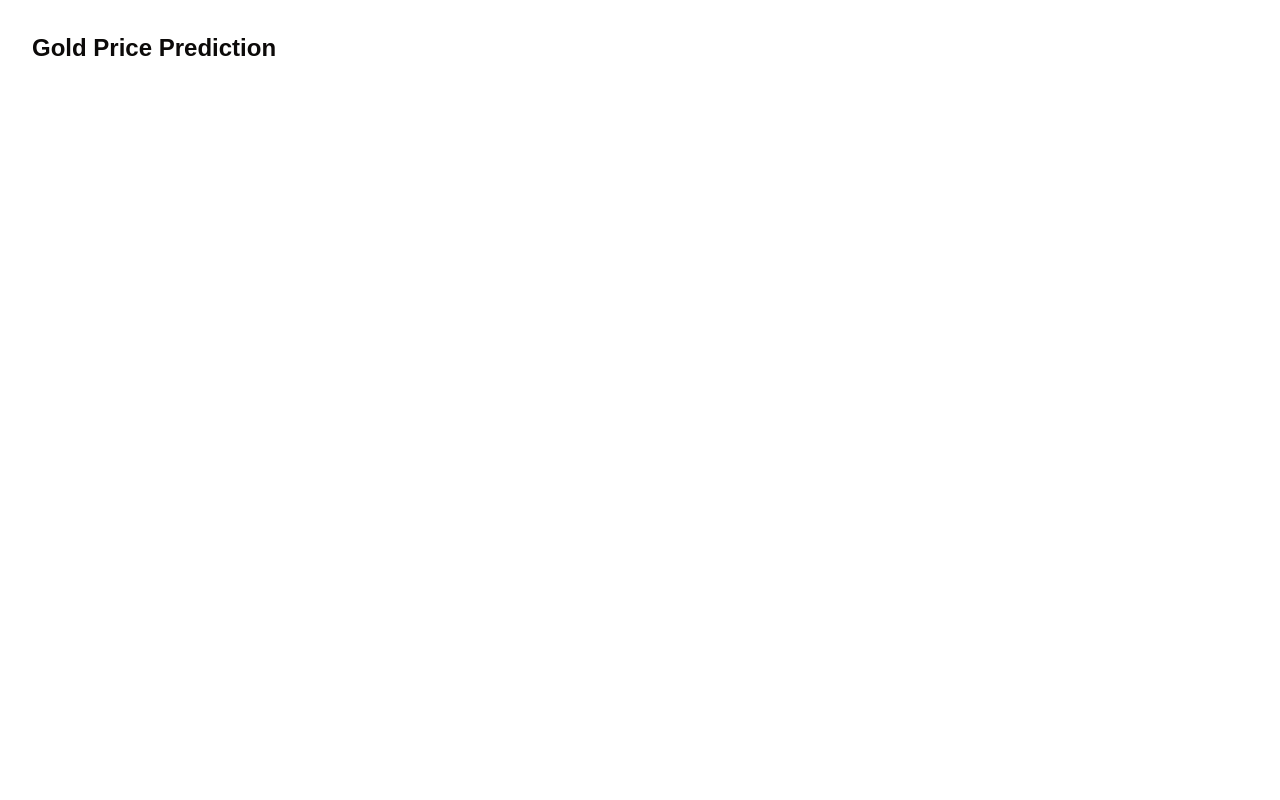
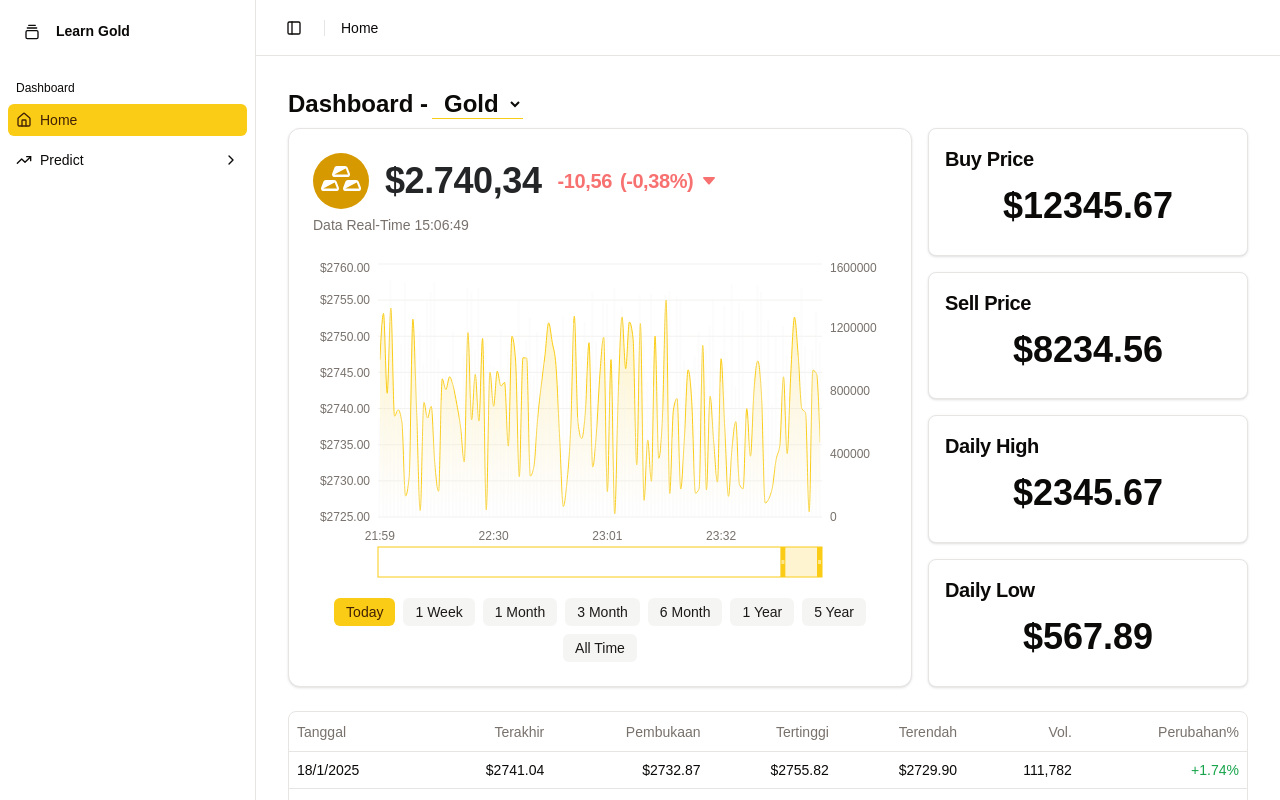
Before and after one commit to Fahridanaa/gold-prediction, a Next.js app: page / in a window 1280 px wide. Shown: the top 800 px of the page. Built offline with nearby package versions, Linux system fonts and the light colour scheme.

Commit message:
refactor

```diff
--- a/src/app/layout.tsx
+++ b/src/app/layout.tsx
@@ -1,5 +1,6 @@
 import type { Metadata } from "next";
 import { Geist, Geist_Mono } from "next/font/google";
+import ClientLayoutWrapper from "@/components/ClientLayoutWrapper";
 import "./globals.css";
 
 const geistSans = Geist({
@@ -13,8 +14,8 @@ const geistMono = Geist_Mono({
 });
 
 export const metadata: Metadata = {
-	title: "Create Next App",
-	description: "Generated by create next app",
+	title: "Gold Price Prediction",
+	description: "Gold price prediction and analysis",
 };
 
 export default function RootLayout({
@@ -25,9 +26,9 @@ export default function RootLayout({
 	return (
 		<html lang="en">
 			<body
-				className={`${geistSans.variable} ${geistMono.variable} antialiased `}
+				className={`${geistSans.variable} ${geistMono.variable} antialiased`}
 			>
-				{children}
+				<ClientLayoutWrapper>{children}</ClientLayoutWrapper>
 			</body>
 		</html>
 	);
--- a/src/app/page.tsx
+++ b/src/app/page.tsx
@@ -1,9 +1,36 @@
+"use client";
+
 import React from "react";
+import { PriceCard } from "@/components/PriceCard";
+import { PriceChart } from "@/components/PriceChart";
+import { PriceHistoryTable } from "@/components/PriceHistoryTable";
 
 export default function Home() {
 	return (
-		<main className="p-8">
-			<h1 className="text-2xl font-bold mb-4">Gold Price Prediction</h1>
+		<main className="p-4 sm:p-6 lg:p-8 mx-auto">
+			<header className="text-2xl font-semibold mb-2">
+				Dashboard -
+				<select className="ml-1 bg-transparent border-b border-primary px-2">
+					<option value="gold">Gold</option>
+				</select>
+			</header>
+			<div className="flex flex-col lg:flex-row gap-4">
+				<section className="flex-1 min-w-0 rounded-lg">
+					<PriceChart className="w-full" />
+				</section>
+				<aside className="grid grid-cols-2 lg:grid-cols-1 gap-4 lg:w-80">
+					<PriceCard title="Buy Price" price={12345.67} />
+					<PriceCard title="Sell Price" price={8234.56} />
+					<PriceCard title="Daily High" price={2345.67} />
+					<PriceCard title="Daily Low" price={567.89} />
+				</aside>
+			</div>
+
+			<section className="mt-6 rounded-lg border">
+				<div className="overflow-x-auto">
+					<PriceHistoryTable />
+				</div>
+			</section>
 		</main>
 	);
 }
--- a/src/components/app-sidebar.tsx
+++ b/src/components/AppSidebar.tsx
@@ -8,14 +8,14 @@ import {
 	SidebarHeader,
 	SidebarMenuButton,
 } from "@/components/ui/sidebar";
-import { CollapsibleSidebarMenuItem } from "./collapsible-menu-item";
-import { SidebarMenuItemComponent } from "./sidebar-menu-item-component";
+import { CollapsibleSidebarMenuItem } from "./CollapsibleSidebarMenuItem";
+import { SidebarMenuItemComponent } from "./SidebarMenuItemComponent";
 
 // Menu items.
 const items = [
 	{
 		title: "Home",
-		url: "/dashboard",
+		url: "/",
 		icon: Home,
 	},
 	{
--- /dev/null
+++ b/src/components/ClientLayoutWrapper.tsx
@@ -0,0 +1,15 @@
+"use client";
+
+import dynamic from "next/dynamic";
+
+const ClientLayout = dynamic(() => import("@/components/ClientLayout"), {
+	ssr: false,
+});
+
+export default function ClientLayoutWrapper({
+	children,
+}: {
+	children: React.ReactNode;
+}) {
+	return <ClientLayout>{children}</ClientLayout>;
+}
--- a/src/components/collapsible-menu-item.tsx
+++ b/src/components/CollapsibleSidebarMenuItem.tsx
@@ -66,7 +66,7 @@ export function CollapsibleSidebarMenuItem({
 												asChild
 												className={
 													isActive
-														? "bg-accent text-accent-foreground"
+														? "bg-primary text-primary-foreground"
 														: ""
 												}
 											>
--- a/src/components/PriceChart.tsx
+++ b/src/components/PriceChart.tsx
@@ -1,6 +1,6 @@
 "use client"
 
-import { Area, AreaChart, CartesianGrid, ResponsiveContainer, XAxis, YAxis } from "recharts"
+import { Area, AreaChart, Bar, Brush, CartesianGrid, ComposedChart, ResponsiveContainer, XAxis, YAxis } from "recharts"
 import {
   Card,
   CardContent,
@@ -13,7 +13,7 @@ import {
   ChartContainer,
   ChartTooltip,
 } from "@/components/ui/chart"
-import { HTMLAttributes, useState } from "react"
+import { HTMLAttributes, useEffect, useState } from "react"
 
 const chartConfig = {
   desktop: {
@@ -26,7 +26,13 @@ interface GoldPriceData {
   timestamp: string;
   price: number;
   change: number;
+  volume: number;
+  high: number;
+  low: number;
+  open: number;
+  close: number;
 }
+
 
 type TimeRange = 'today' | '1w' | '1m' | '3m' | '6m' | '1y' | '5y' | 'all';
 
@@ -44,40 +50,90 @@ const timeRanges = [
 const generateDummyData = (): GoldPriceData[] => {
   const data: GoldPriceData[] = [];
   const basePrice = 2740.34;
-  const now = new Date();
+  const baseVolume = 1000000;
 
-  for (let i = 23; i >= 0; i--) {
-    const time = new Date(now);
-    time.setHours(now.getHours() - i);
+  const startDate = new Date();
+  startDate.setHours(0, 0, 0, 0);
+
+  for (let i = 0; i < 1440; i++) {
+    const time = new Date(startDate);
+    time.setMinutes(i);
 
     const variation = (Math.random() - 0.5) * 30;
     const price = basePrice + variation;
-    const change = variation / basePrice * 100;
+    const volumeVariation = (Math.random() + 0.5) * baseVolume;
 
     data.push({
       timestamp: time.toISOString(),
       price: Number(price.toFixed(2)),
-      change: Number(change.toFixed(2))
+      change: Number((variation / basePrice * 100).toFixed(2)),
+      volume: Math.floor(volumeVariation),
+      high: Number((price + Math.random() * 5).toFixed(2)),
+      low: Number((price - Math.random() * 5).toFixed(2)),
+      open: Number((price - variation).toFixed(2)),
+      close: Number(price.toFixed(2))
     });
   }
+  return data;
+};
 
-  return data;
+const aggregateDataByMinutes = (data: GoldPriceData[], minutes: number): GoldPriceData[] => {
+  const result: GoldPriceData[] = [];
+
+  for (let i = 0; i < data.length; i += minutes) {
+    const chunk = data.slice(i, i + minutes);
+    const firstPrice = chunk[0].price;
+    const lastPrice = chunk[chunk.length - 1].price;
+
+    result.push({
+      timestamp: chunk[0].timestamp,
+      price: lastPrice,
+      change: ((lastPrice - firstPrice) / firstPrice) * 100,
+      volume: chunk.reduce((sum, d) => sum + d.volume, 0),
+      high: Math.max(...chunk.map(d => d.high)),
+      low: Math.min(...chunk.map(d => d.low)),
+      open: chunk[0].open,
+      close: chunk[chunk.length - 1].close
+    });
+  }
+  return result;
 };
 
 const dummyData = generateDummyData();
 
 export function PriceChart(props: HTMLAttributes<HTMLDivElement>) {
   const [selectedRange, setSelectedRange] = useState<TimeRange>('today');
+  const [displayData, setDisplayData] = useState(dummyData);
+
+  const endIndex = dummyData.length - 1;
+  const startIndex = Math.max(0, endIndex - (120));
+
+  useEffect(() => {
+    switch(selectedRange) {
+      case 'today':
+        setDisplayData(dummyData);
+        break;
+      case '1w':
+        setDisplayData(aggregateDataByMinutes(dummyData, 15));
+        break;
+      case '1m':
+        setDisplayData(aggregateDataByMinutes(dummyData, 30));
+        break;
+      default:
+        setDisplayData(dummyData);
+    }
+  }, [selectedRange]);
+
   return (
     <Card {...props}>
       <CardHeader>
         <CardTitle className="flex flex-wrap items-center gap-x-4 gap-y-2">
           <div className="w-14 h-14 rounded-full bg-primary/10 flex items-center justify-center overflow-hidden">
             <svg width="56" height="56"
-            xmlns="http://www.w3.org/2000/svg">
-            <path d="M0 0h56v56H0V0z" fill="#D69A00" />
-            <path d="M21.248 21.555h13.784l-2.01-5.393a1.17 1.17 0 00-.41-.553l-11.364 5.946zm-.038-6.401C21.698 13.842 22.772 13 23.956 13h8.151c1.184 0 2.258.842 2.747 2.154l2.009 5.393c.603 1.618-.371 3.453-1.831 3.453h-14c-1.46 0-2.433-1.835-1.831-3.453l2.01-5.393h-.001zM10.235 35.555h13.757l-2.01-5.393a1.171 1.171 0 00-.41-.553l-11.337 5.946zm-.039-6.401C10.685 27.842 11.76 27 12.943 27h8.124c1.184 0 2.259.842 2.747 2.154l2.009 5.393c.603 1.618-.37 3.453-1.831 3.453H10.017c-1.46 0-2.433-1.835-1.83-3.453l2.01-5.393zm35.89 6.401h-13.85l11.43-5.945c.179.126.323.316.413.553l2.008 5.392zM34.945 27c-1.184 0-2.259.842-2.747 2.154l-2.009 5.393c-.603 1.618.37 3.453 1.831 3.453h14.067c1.46 0 2.433-1.835 1.83-3.453l-2.01-5.393C45.422 27.842 44.348 27 43.164 27h-8.22z" fill="#fff" />
-          </svg>
+              xmlns="http://www.w3.org/2000/svg">
+              <path d="M0 0h56v56H0V0z" fill="#D69A00" />
+              <path d="M21.248 21.555h13.784l-2.01-5.393a1.17 1.17 0 00-.41-.553l-11.364 5.946zm-.038-6.401C21.698 13.842 22.772 13 23.956 13h8.151c1.184 0 2.258.842 2.747 2.154l2.009 5.393c.603 1.618-.371 3.453-1.831 3.453h-14c-1.46 0-2.433-1.835-1.831-3.453l2.01-5.393h-.001zM10.235 35.555h13.757l-2.01-5.393a1.171 1.171 0 00-.41-.553l-11.337 5.946zm-.039-6.401C10.685 27.842 11.76 27 12.943 27h8.124c1.184 0 2.259.842 2.747 2.154l2.009 5.393c.603 1.618-.37 3.453-1.831 3.453H10.017c-1.46 0-2.433-1.835-1.83-3.453l2.01-5.393zm35.89 6.401h-13.85l11.43-5.945c.179.126.323.316.413.553l2.008 5.392zM34.945 27c-1.184 0-2.259.842-2.747 2.154l-2.009 5.393c-.603 1.618.37 3.453 1.831 3.453h14.067c1.46 0 2.433-1.835 1.83-3.453l-2.01-5.393C45.422 27.842 44.348 27 43.164 27h-8.22z" fill="#fff" />
+            </svg>
           </div>
           <h2 className="text-4xl/9 font-bold text-[#232526]">$2.740,34</h2>
           <div className="flex items-center gap-2 text-base/6 text-red-400 font-bold md:text-xl/7">
@@ -94,29 +150,12 @@ export function PriceChart(props: HTMLAttributes<HTMLDivElement>) {
       </CardHeader>
       <CardContent>
         <ChartContainer config={chartConfig}>
-          <ResponsiveContainer width="100%" height={300}>
-            <AreaChart
-              data={dummyData}
-              height={300}
-              margin={{
-                top: 10,
-                right: 30,
-                left: 0,
-                bottom: 0,
-              }}
-            >
+          <ResponsiveContainer width="100%" height={400}>
+            <ComposedChart data={displayData}>
               <defs>
                 <linearGradient id="colorPrice" x1="0" y1="0" x2="0" y2="1">
-                  <stop
-                    offset="5%"
-                    stopColor="hsl(var(--primary))"
-                    stopOpacity={0.8}
-                  />
-                  <stop
-                    offset="95%"
-                    stopColor="hsl(var(--primary))"
-                    stopOpacity={0}
-                  />
+                  <stop offset="5%" stopColor="hsl(var(--primary))" stopOpacity={0.8}/>
+                  <stop offset="95%" stopColor="hsl(var(--primary))" stopOpacity={0}/>
                 </linearGradient>
               </defs>
               <CartesianGrid vertical={false} />
@@ -125,22 +164,58 @@ export function PriceChart(props: HTMLAttributes<HTMLDivElement>) {
                 tickLine={false}
                 axisLine={false}
                 tickMargin={8}
+                interval={30}
                 tickFormatter={(value) =>
                   new Date(value).toLocaleTimeString([], {
                     hour: '2-digit',
-                    minute: '2-digit'
+                    minute: '2-digit',
+                    hour12: false
                   })
                 }
               />
               <YAxis
+                yAxisId="price"
                 axisLine={false}
                 tickLine={false}
                 tickCount={8}
                 domain={['auto', 'auto']}
                 tickFormatter={(value) => `$${value.toFixed(2)}`}
               />
+              <YAxis
+                yAxisId="volume"
+                orientation="right"
+                axisLine={false}
+                tickLine={false}
+              />
+              <Area
+                yAxisId="price"
+                type="monotone"
+                dataKey="price"
+                stroke="hsl(var(--primary))"
+                fill="url(#colorPrice)"
+                fillOpacity={0.3}
+              />
+              <Bar
+                yAxisId="volume"
+                dataKey="volume"
+                fill="hsl(var(--muted))"
+                opacity={0.3}
+              />
+              <Brush
+                dataKey="timestamp"
+                height={30}
+                stroke="hsl(var(--primary))"
+                startIndex={startIndex}
+                endIndex={endIndex}
+                tickFormatter={(value) =>
+                  new Date(value).toLocaleTimeString([], {
+                    hour: '2-digit',
+                    minute: '2-digit',
+                    hour12: false
+                  })
+                }
+              />
               <ChartTooltip
-                cursor={{ stroke: '#E5E7EB' }}
                 content={({ active, payload }) => {
                   if (active && payload && payload.length) {
                     const data = payload[0].payload as GoldPriceData;
@@ -153,6 +228,9 @@ export function PriceChart(props: HTMLAttributes<HTMLDivElement>) {
                           {data.change >= 0 ? '+' : ''}{data.change}%
                         </div>
                         <div className="text-xs text-gray-500">
+                          Volume: {data.volume.toLocaleString()}
+                        </div>
+                        <div className="text-xs text-gray-500">
                           {new Date(data.timestamp).toLocaleTimeString()}
                         </div>
                       </div>
@@ -161,15 +239,7 @@ export function PriceChart(props: HTMLAttributes<HTMLDivElement>) {
                   return null;
                 }}
               />
-              <Area
-                type="monotone"
-                dataKey="price"
-                stroke="hsl(var(--primary))"
-                fill="url(#colorPrice)"
-                fillOpacity={0.3}
-                strokeWidth={2}
-              />
-            </AreaChart>
+            </ComposedChart>
           </ResponsiveContainer>
         </ChartContainer>
         <div className="flex flex-wrap justify-center mt-4 gap-2">
--- a/src/lib/utils.ts
+++ b/src/lib/utils.ts
@@ -6,8 +6,8 @@ export function cn(...inputs: ClassValue[]) {
 }
 
 export function isActivePath(currentPath: string, itemPath: string) {
-	if (itemPath === "/dashboard" && currentPath === "/dashboard") {
+	if (itemPath === "/" && currentPath === "/") {
 		return true;
 	}
-	return currentPath.startsWith(itemPath) && itemPath !== "/dashboard";
+	return currentPath.startsWith(itemPath) && itemPath !== "/";
 }
```
Also changed, not shown: src/app/dashboard/page.tsx (deleted, +0 -30 lines), src/app/predict/cagr/page.tsx (added, +11 -0 lines), src/app/predict/moving-average/page.tsx (added, +11 -0 lines), src/components/ClientLayout.tsx (renamed from src/app/dashboard/layout.tsx, +6 -3 lines), src/assets/icons/gold--big.svg (deleted), src/components/SidebarMenuItemComponent.tsx (renamed from src/components/sidebar-menu-item-component.tsx).
